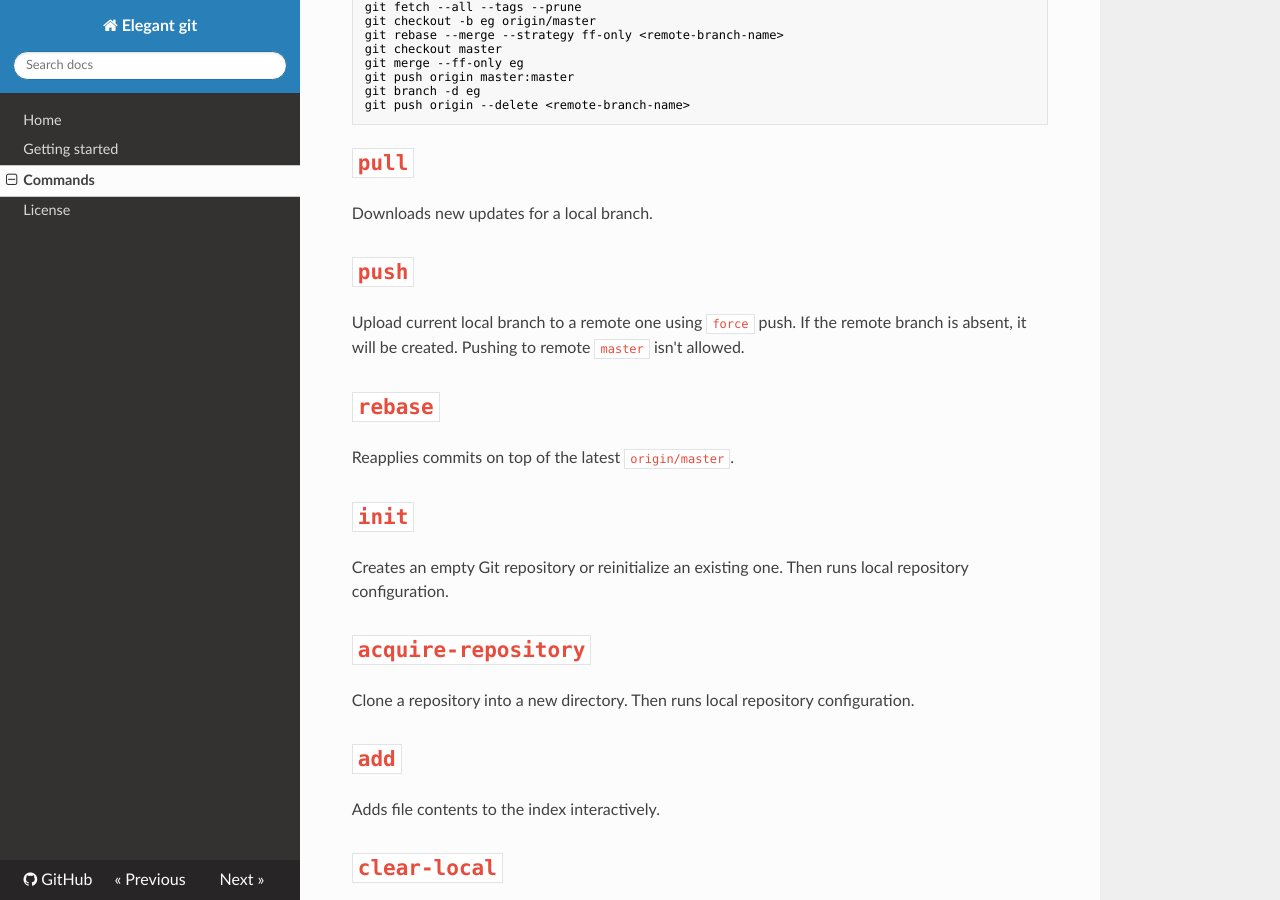
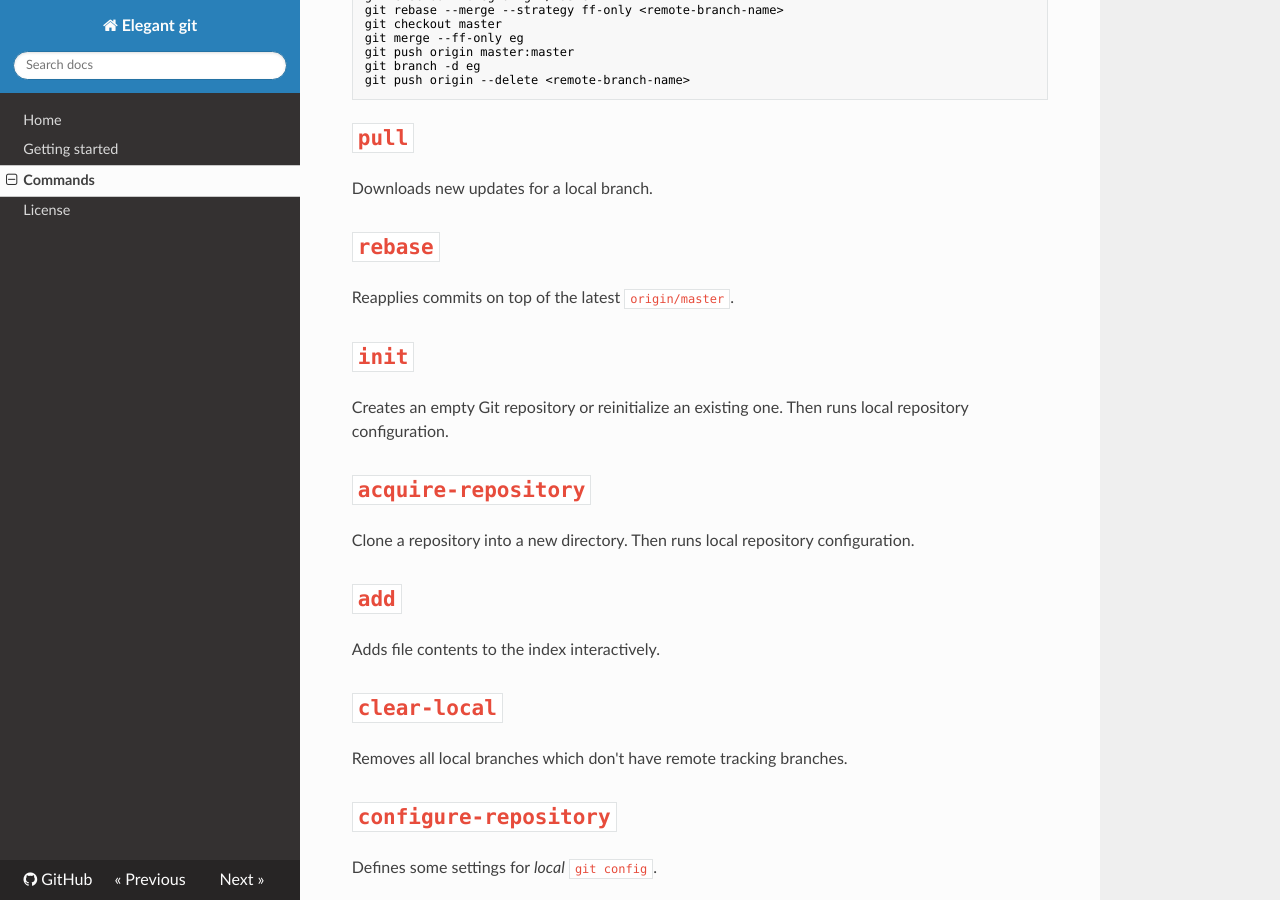
Before and after one commit to bees-hive/elegant-git, an MkDocs documentation site: the page built from docs/commands.md, in a window 1280 px wide and 900 px high, scrolled down 1734 px. Built offline with MkDocs 1.6.1, drawn with Linux system fonts in a browser that asks for light colours; nearby versions of some CDN libraries.

Commit message:
Remove `push` command
This command is not relevant as we have `deliver-work` instead.

```diff
--- a/docs/commands.md
+++ b/docs/commands.md
@@ -5,7 +5,6 @@
 - `deliver-work`
 - `accept-work`
 - `pull`
-- `push`
 - `rebase`
 - `init`
 - `acquire-repository`
@@ -82,9 +81,6 @@ git push origin --delete <remote-branch-name>
 # `pull`
 Downloads new updates for a local branch.
 
-# `push`
-Upload current local branch to a remote one using `force` push. If the remote branch is absent, it will be created. Pushing to remote `master` isn't allowed.
-
 # `rebase`
 Reapplies commits on top of the latest `origin/master`.
 
```
Also changed, not shown: 4 other files.
